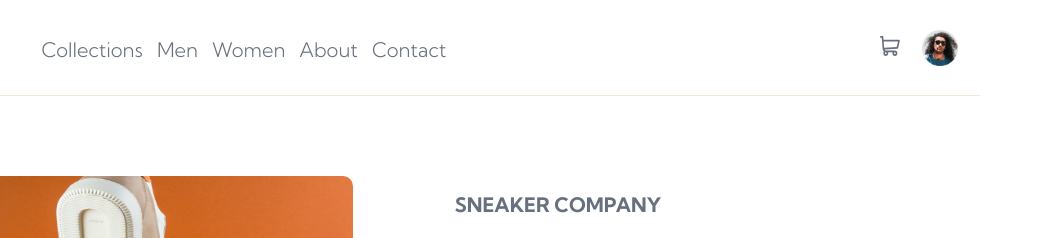
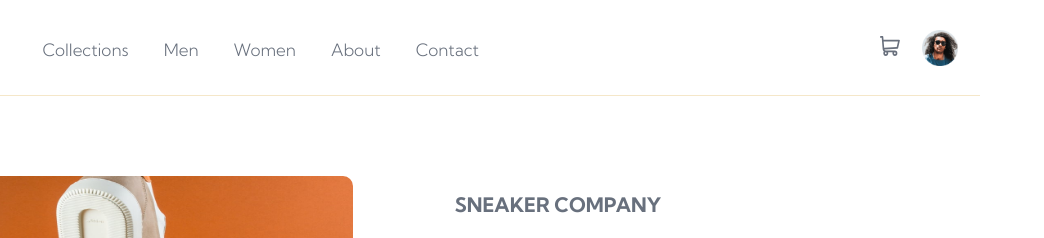
Before and after one commit to Fabiha517/Ecommerce-Product-Page, a plain HTML site: page ecommerce-product-page-main/index.html in a window 1280 px wide. Shown: the top 238 px of the page, 236-1280 px from the left. Drawn offline with Linux system fonts and the light colour scheme.

Commit message:
adjusted anchor tags

```diff
--- a/ecommerce-product-page-main/style.css
+++ b/ecommerce-product-page-main/style.css
@@ -142,6 +142,8 @@ body {
   display: block;
   text-decoration: none;
   color: black;
+  border: 3px solid transparent;
+  box-sizing: border-box;
 }
 
 .overlay {
@@ -376,11 +378,12 @@ h1 {
     color: hsl(219, 9%, 45%);
     padding-bottom: 17px;
     padding-top: 20px;
-    border: 2px solid transparent;
+
     font-weight: 300;
   }
   .hamburger a:hover {
     border-bottom: 3px solid #ff7e1b;
+    color: black;
   }
   .nav {
     border-bottom: 0.2px solid rgb(245 231 201);
@@ -540,7 +543,11 @@ h1 {
     padding-bottom: 100px;
   }
   .hamburger a {
-    font-size: 20px;
+    font-size: 17px;
+
+  }
+  .hamburger{
+    gap: 19px;
   }
   .afterImage {
     padding-top: 2vh;
```
